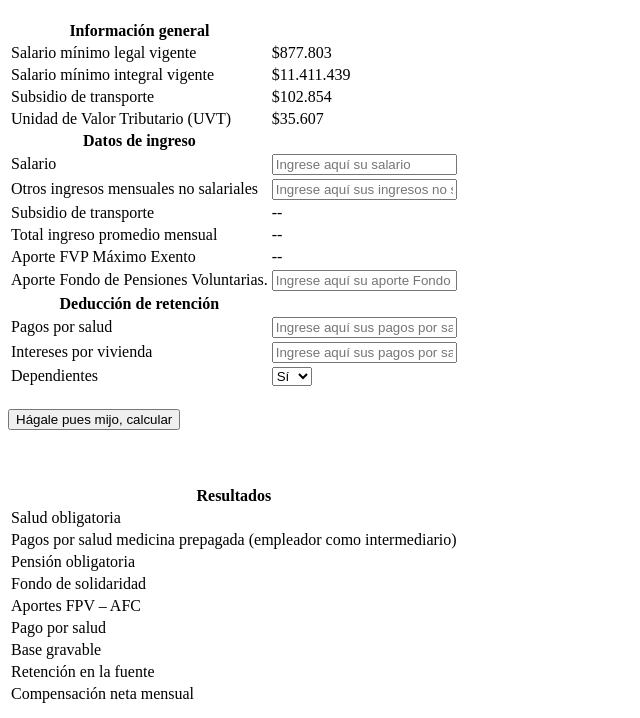
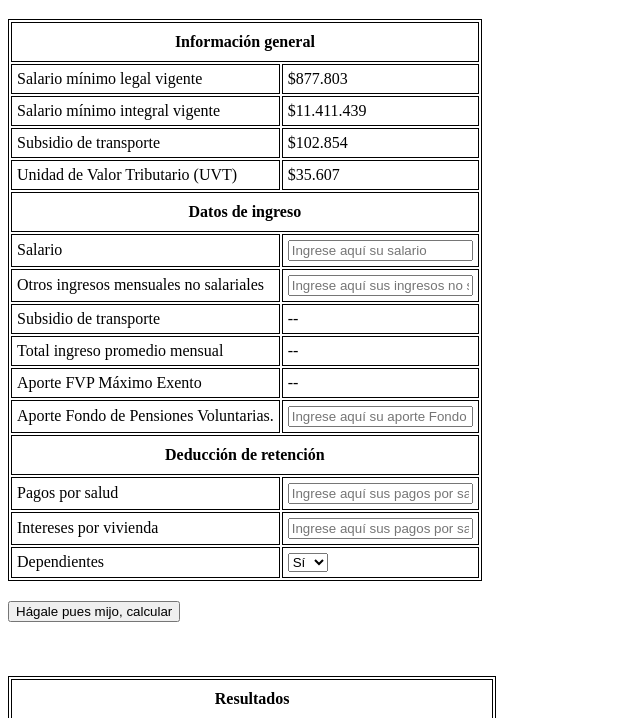
Before and after one commit to pabloum/FinancialCalculator, a plain HTML site: page index.html in a window 1280 px wide. Shown: the part 61-779 px from the top of the page, without its empty margins (0-640 px from the left). Drawn offline with Linux system fonts and the light colour scheme.

Commit message:
Add basic formatting

```diff
--- a/index.html
+++ b/index.html
@@ -8,7 +8,7 @@
   <body>
     <h1>Calculadora Salarial</h1>
     <table>
-      <tr class="rowTitle"> <th>Información general</th> </tr>
+      <tr> <th class="rowTitle" colspan="2">Información general</th> </tr>
 
       <tr>
         <td>Salario mínimo legal vigente</td>
@@ -27,7 +27,7 @@
         <td>$35.607</td>
       </tr>
 
-      <tr class="rowTitle"> <th>Datos de ingreso</th> </tr>
+      <tr class="rowTitle"> <th colspan="2">Datos de ingreso</th> </tr>
       <tr>
         <td><label>Salario</label></td>
         <td><input type="text" id="txtSalary" placeholder="Ingrese aquí su salario"></td>
@@ -58,8 +58,8 @@
         <td><input type="text" id="txtVolontaryPension" placeholder="Ingrese aquí su aporte Fondo de Pensiones Voluntarias"></td>
       </tr>
 
-      <tr>
-        <th>Deducción de retención</th>
+      <tr class="rowTitle">
+        <th colspan="2">Deducción de retención</th>
       </tr>
 
       <tr>
@@ -94,44 +94,44 @@
     <div id="Resultado">
       <table>
         <tr>
-          <th>Resultados</th>
+          <th colspan="2">Resultados</th>
         </tr>
 
         <tr>
           <td>Salud obligatoria</td>
-          <td id="txtSaludObligatoria"></td>
+          <td id="txtSaludObligatoria">--</td>
         </tr>
         <tr>
           <td>Pagos por salud medicina prepagada (empleador como intermediario)</td>
-          <td id="txtPagoMedicinaPrepagada"></td>
+          <td id="txtPagoMedicinaPrepagada">--</td>
         </tr>
         <tr>
           <td>Pensión obligatoria</td>
-          <td id="textPension"></td>
+          <td id="textPension">--</td>
         </tr>
         <tr>
           <td>Fondo de solidaridad</td>
-          <td id="txtFondoSolidaridad"></td>
+          <td id="txtFondoSolidaridad">--</td>
         </tr>
         <tr>
           <td>Aportes FPV – AFC</td>
-          <td id="txtAportesFPV_AFC"></td>
+          <td id="txtAportesFPV_AFC">--</td>
         </tr>
         <tr>
           <td>Pago por salud</td>
-          <td id="txtPagoSalud"></td>
+          <td id="txtPagoSalud">--</td>
         </tr>
         <tr>
           <td>Base gravable</td>
-          <td id="txtBaseGravable"></td>
+          <td id="txtBaseGravable">--</td>
         </tr>
         <tr>
           <td>Retención en la fuente</td>
-          <td id="txtReteFuente"></td>
+          <td id="txtReteFuente">--</td>
         </tr>
         <tr>
           <td>Compensación neta mensual</td>
-          <td id="txtCompensacionMensual"></td>
+          <td id="txtCompensacionMensual">--</td>
         </tr>
       </table>
     </div>
--- a/styles/master.css
+++ b/styles/master.css
@@ -10,3 +10,16 @@ table{
 h1 {
   color: purple;
 }
+
+table, th, td {
+  border: 1px solid black;
+}
+
+td {
+  padding: 5px;
+}
+
+th {
+  padding-top: 10px;
+  padding-bottom: 10px;
+}
```
